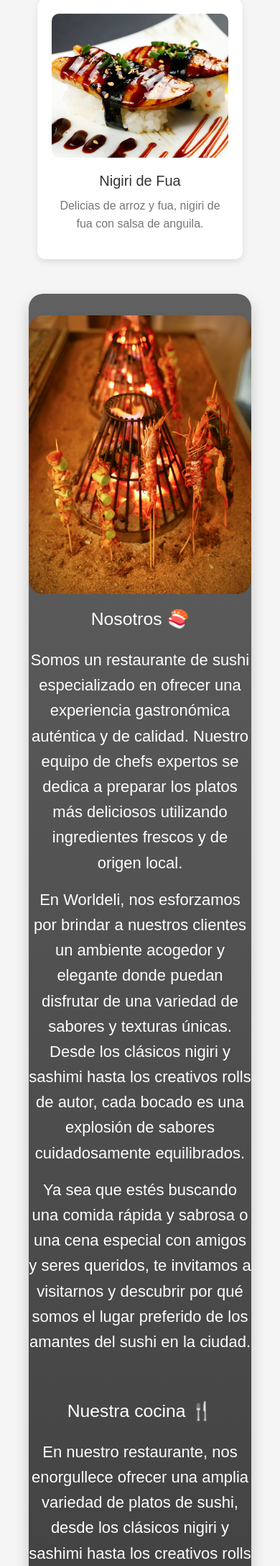
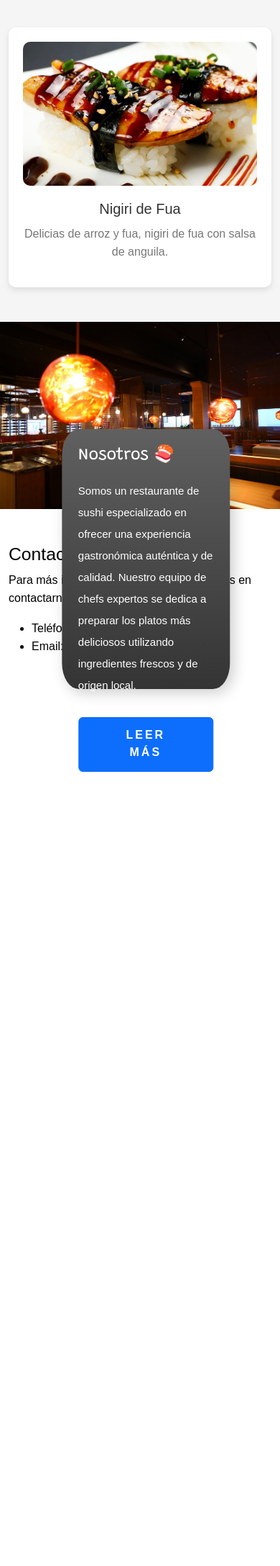
Before and after one commit to Danielgavi1/Danielgavi1.github.io, a PHP site: page /worldeli/html/index.html in a window 390 px wide. Shown: the part 2519-4694 px from the top of the page at 72% size. After the commit the page ends 3591 px from the top, so only its background shows below. Run offline with PHP 8.4, Linux system fonts and the light colour scheme.

Commit message:
Worldeli

```diff
--- a/worldeli/css/styles.css
+++ b/worldeli/css/styles.css
@@ -127,12 +127,12 @@ header {
 
 
 
-/* MAIN */
-
 main {
-    padding: 40px;
     background-color: #f5f5f5;
   }
+
+
+  /* MENU */
 
   .section-title {
     font-size: 28px;
@@ -175,39 +175,46 @@ main {
     color: #777;
   }
 
-/* FIN MAIN */
-
+  /* FIN MENU */
 
 
 
 /* NOSOTROS */
 
-#about {
+.img-custom {
+    max-width: 100%;
+    height: auto;
+    max-height: 700px; /* Ajusta este valor según tus necesidades */
+  }
+
+  .div_1 h3 {
+    font-family: 'Grandstander';
+  }
+
+  .div_1 {
+    width: 551px;
+    min-height: 375px;
+    box-shadow: 5px 5px 20px 0 rgba(0, 0, 0, 0.2);
+    height: auto;
     background-image: linear-gradient(to bottom, #606060, #343434);
     color: #FFFFFF;
-    font-family: 'Montserrat', sans-serif;
-    font-size: 22px;
-    text-align: justify;
-    padding: 50px;
-    border-radius: 50px;
-    box-shadow: 0px 10px 20px rgba(0, 0, 0, 0.2);
+    border-radius: 10%;
+    padding: 30px;
+    margin-left: 5%;
+    font-size: 1.1em;
   }
 
-  /* Estilos para las imágenes de sushi */
-  .image-container img {
-    max-width: 100%;
-    height: auto;
-    border-radius: 20px;
-    transition: all 0.3s ease-in-out;
-  }
-
-  /* Estilos para la sección en pantallas pequeñas */
   @media (max-width: 767px) {
-    #about {
-      padding: 30px 0;
-      border-radius: 20px;
-    }
-    .image-container {
-      margin-bottom: 20px;
+    .div_1 {
+        margin: 5%;
+        width: 100%;
+        min-height: 361px;
+        padding: 23px;
+        position: absolute;
+        left: 50%;
+        bottom: 10%;
+        transform: translateX(-55%);
+        font-size: 15px;
+        width: 60%;
     }
   }
--- a/worldeli/html/index.html
+++ b/worldeli/html/index.html
@@ -43,12 +43,17 @@
       </header>
       <!-- FIN HEADER -->
 
+      <!-- MAIN -->
       <main>
+
+        <!-- INICIO -->
         <section id="inicio" class="container">
-          <h1>Bienvenido a Worldeli</h1>
+          <h1 class=""><br><br>Bienvenido a Worldeli</h1>
           <p>¡Descubre el mejor sushi y platos de comida japonesa en nuestra exclusiva selección de menú!</p>
         </section>
+        <!-- FIN INICIO -->
 
+        <!-- MENU -->
         <section id="menu" class="container">
           <h2>Nuestros mejores platos del menú 🍣</h2>
           <div class="row">
@@ -97,33 +102,41 @@
               </div>
           </div>
         </section>
+        <!-- FIN MENU -->
 
-        <section id="about" class="container mt-5">
-            <div class="row">
-               <div class="col-lg-6 d-flex align-items-center justify-content-center">
-                  <div class="image-container"> <img src="../img/fuego.jpg" alt="Imagen 1" class="img-fluid" height="595" width="555"> </div>
-               </div>
-               <div class="col-lg-6">
-                  <h2 class="text-center mb-4">Nosotros 🍣</h2>
-                  <p class="text-center">Somos un restaurante de sushi especializado en ofrecer una experiencia gastronómica auténtica y de calidad. Nuestro equipo de chefs expertos se dedica a preparar los platos más deliciosos utilizando ingredientes frescos y de origen local.</p>
-                  <p class="text-center">En Worldeli, nos esforzamos por brindar a nuestros clientes un ambiente acogedor y elegante donde puedan disfrutar de una variedad de sabores y texturas únicas. Desde los clásicos nigiri y sashimi hasta los creativos rolls de autor, cada bocado es una explosión de sabores cuidadosamente equilibrados.</p>
-                  <p class="text-center">Ya sea que estés buscando una comida rápida y sabrosa o una cena especial con amigos y seres queridos, te invitamos a visitarnos y descubrir por qué somos el lugar preferido de los amantes del sushi en la ciudad.</p>
-               </div>
-               <div class="col-lg-6">
-                  <h2 class="text-center mb-4 mt-5">Nuestra cocina 🍴</h2>
-                  <p class="text-center">En nuestro restaurante, nos enorgullece ofrecer una amplia variedad de platos de sushi, desde los clásicos nigiri y sashimi hasta los creativos rolls de autor. Todos nuestros platos están preparados con ingredientes frescos y de origen local, y nuestros chefs expertos se dedican a crear sabores y texturas únicas en cada bocado.</p>
-                  <p class="text-center">Además de nuestros platos de sushi, también ofrecemos una selección de entrantes y postres deliciosos para complementar tu comida. Ya sea que estés buscando una cena romántica para dos o una comida rápida con amigos, tenemos algo para todos.</p>
-               </div>
-               <div class="col-lg-6 d-flex align-items-center justify-content-center">
-                  <div class="image-container"> <img src="../img/tartar_gamba.jpg" alt="Imagen 2" class="img-fluid" height="595" width="555"> </div>
+        <!-- NOSOTROS -->
+         <section class="mt-5" id="about">
+
+            <div class="position-relative" style="margin: 0px; padding: 0px;">
+
+              <img class="img-fluid img-custom" src="../img/worldeli_2.jpg" width="1980" height="1980">
+
+              <div class="position-absolute top-50 start-50 div_1">
+
+                  <h3 class="">Nosotros 🍣</h3>
+                  <p class="" style="line-height: 2; margin: 20px 0 0;">Somos un restaurante de sushi especializado en ofrecer una experiencia gastronómica auténtica y de calidad. Nuestro equipo de chefs expertos se dedica a preparar los platos más deliciosos utilizando ingredientes frescos y de origen local.</p>
+                  <a href="#" class="btn btn-primary" style="text-transform: uppercase; letter-spacing: 3px; background-image: none; font-weight: 700; border-style: solid; margin: 29px auto 0 0; padding: 12px 54px 14px;">Leer más</a>
+
               </div>
             </div>
-         </section>
 
 
 
+            <!-- <div class="mt-5">
 
+                <img class="img-fluid img-custom" src="../img/worldeli_1.jpg" width="280" height="280">
 
+            </div>
+
+          </section> -->
+          <!-- FIN NOSOTROS -->
+
+      </main>
+      <!-- FIN MAIN -->
+
+  <!-- FOOTER -->
+  <footer>
+    <!-- CONTACTO -->
     <section id="contacto" class="container mt-5">
         <h2>Contacto 🍣</h2>
         <p>Para más información o consultas, no dudes en contactarnos:</p>
@@ -132,12 +145,13 @@
         <li>Email: info@worldeli.com</li>
         </ul>
     </section>
-      </main>
+    <!-- FIN CONTACTO -->
+  </footer>
+  <!-- FIN FOOTER -->
 
 
-  <footer>
-    <!-- Aquí puedes agregar información de contacto, enlaces a redes sociales, etc. -->
-  </footer>
+
+
   <!-- JS BOOTSTRAP -->
   <script src="https://cdnjs.cloudflare.com/ajax/libs/bootstrap/5.3.0/js/bootstrap.bundle.min.js"></script>
   <!-- JS NATIVO -->
```
Also changed, not shown: worldeli/img/worldeli_1.jpg (added), worldeli/img/worldeli_2.jpg (added). Lines whose indentation alone changed are shown as unchanged.
